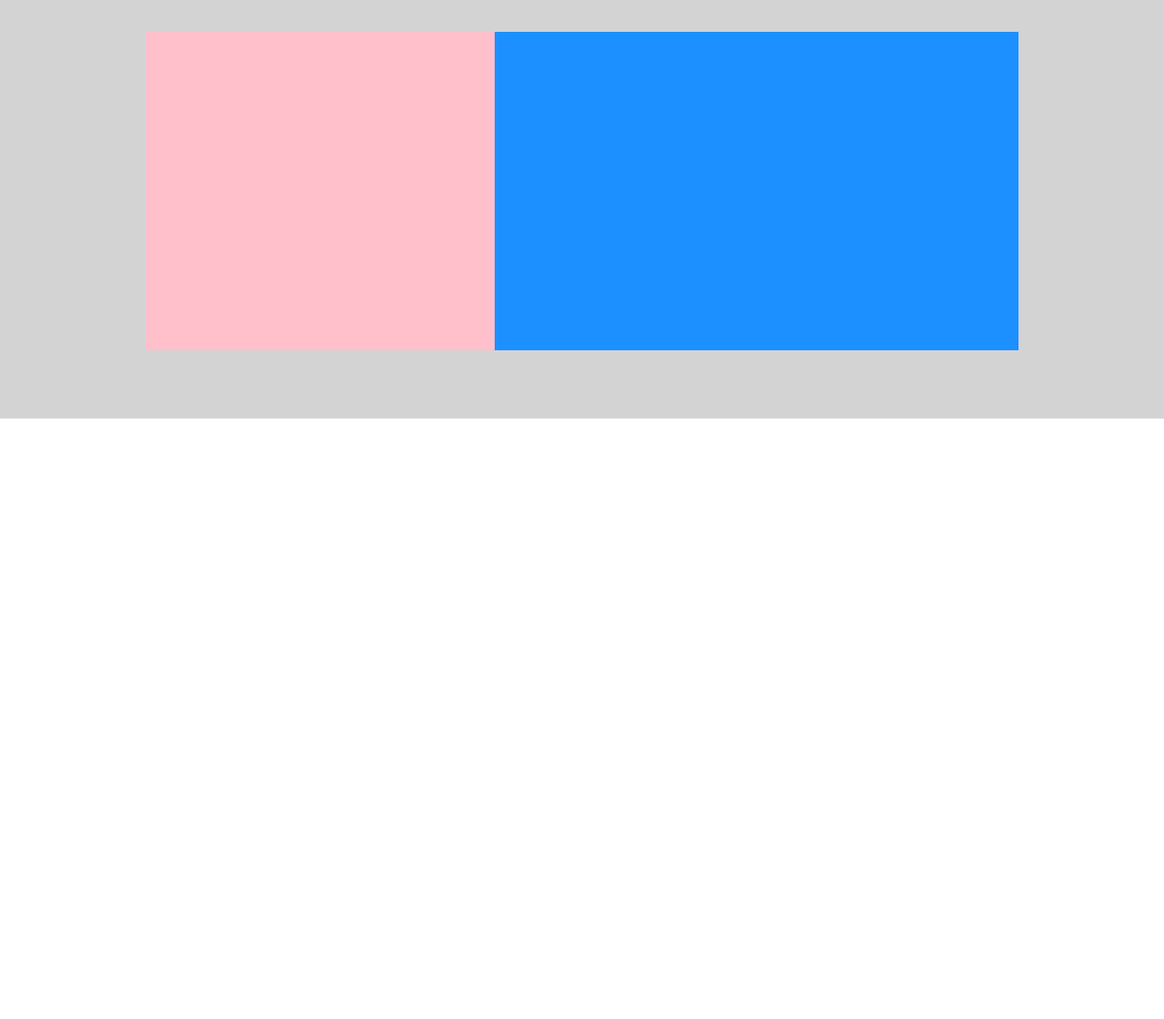
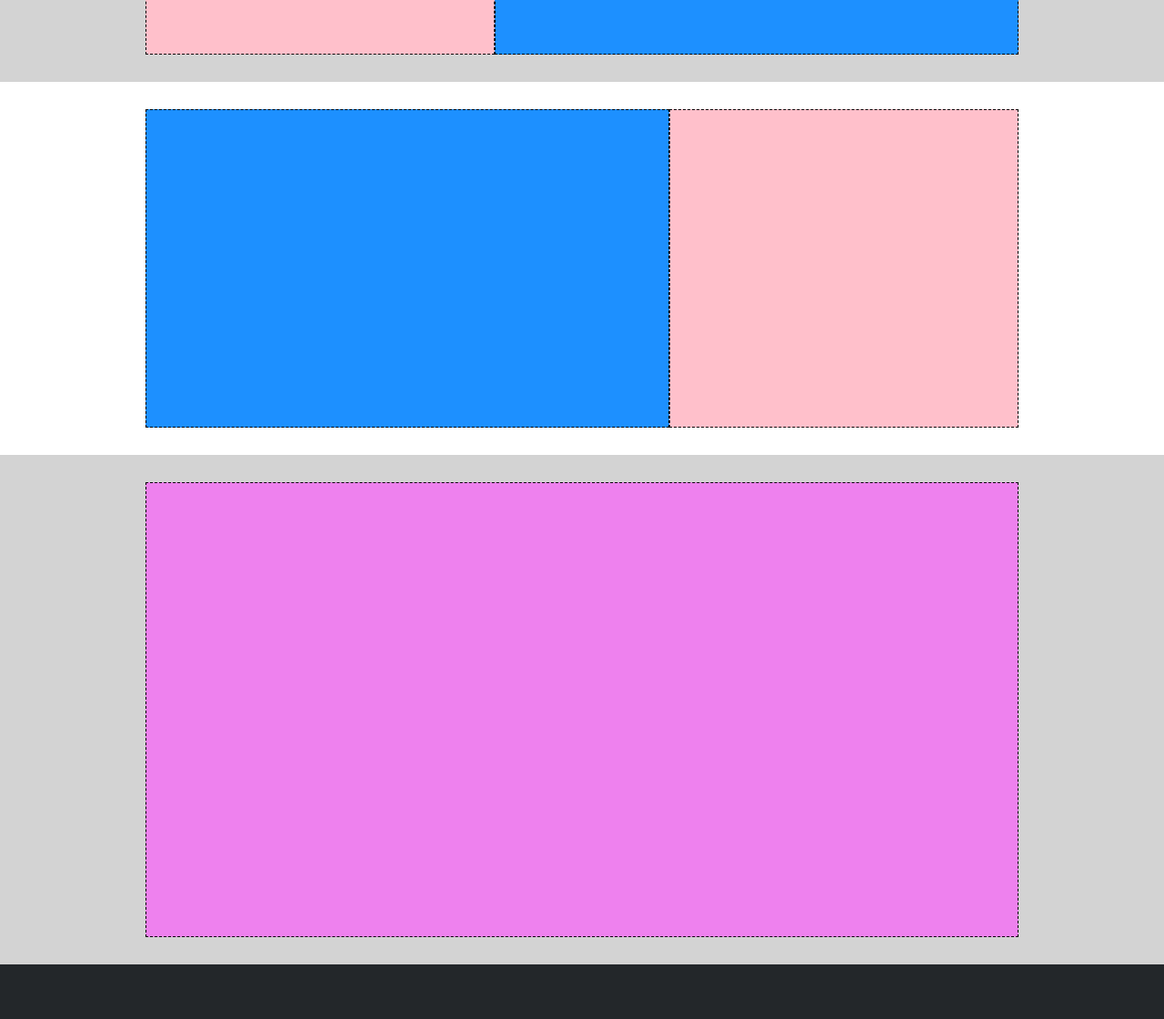
Before and after one commit to italocirillo/htmlcss-struttura-discord, a plain HTML site: page index.html in a window 1280 px wide. Shown: the part 1100-2220 px from the top of the page at 91% size. Before the commit the page ends 1560 px from the top, so only its background shows below. Drawn offline with Linux system fonts and the light colour scheme.

Commit message:
5º blocco fatto

```diff
--- a/css/style.css
+++ b/css/style.css
@@ -63,38 +63,52 @@ nav ul{
 
 /*Sezioni*/
 .sezione{
-    height: 500px;      /* debug */
-
-    display: flex;
-    align-items: center;
+    padding:30px 0px 30px;
+    /* display: flex;
+    align-items: center; */
 }
 
 /*1*/
-.sezione-1{
+.sezione-blu{
     background-color: #00008b;
 }
 .blocco1-A{
     width: 40%;
     background-color: #ee81ee;
     height: 250px;    /* debug */
+    border: 1px dashed black;
 }
 
 /*2*/
-.sezione-2{
+.sezione-bianca{
     background-color: #ffffff;
 }
 .blocco2-A{
     width: 60%;
     background-color: #1d90ff;
     height: 350px;    /* debug */
+    border: 1px dashed black;
 }
 .blocco2-B{
     width: 40%;
     background-color: #ffc0cb;
     height: 350px;    /* debug */
+    border: 1px dashed black;
 }
 
 /*3*/
-.sezione-3{
+.sezione-grigio{
     background-color: #d3d3d3;
 }
+
+/*5*/
+.blocco5-A{
+    background-color: #ee81ee;
+    height: 500px;    /* debug */
+    border: 1px dashed black;
+}
+
+/* 6 */
+.sezione-nera{
+    background-color: #23272a;
+}
--- a/index.html
+++ b/index.html
@@ -44,14 +44,14 @@
     <!-- MAIN -->
     <main>
 
-        <!-- 1 blocco -->
-        <section class="sezione sezione-1">
+        <!-- 1º blocco -->
+        <section class="sezione sezione-blu">
             <div class="contenitore blocco1-A"></div>
         </section>
-        <!-- fine 1 blocco -->
+        <!-- fine 1º blocco -->
 
-        <!-- 2 blocco -->
-        <section class="sezione sezione-2">
+        <!-- 2º blocco -->
+        <section class="sezione sezione-bianco">
 
             <div class="contenitore">
                 <div class="blocco2-A"></div>
@@ -59,10 +59,10 @@
             </div>
 
         </section>
-        <!-- fine 2 blocco -->
+        <!-- fine 2º blocco -->
 
-        <!-- 3 blocco -->
-        <section class="sezione sezione-3">
+        <!-- 3º blocco -->
+        <section class="sezione sezione-grigio">
 
             <div class="contenitore contenitore-reverse">
                 <div class="blocco2-A"></div>
@@ -70,7 +70,31 @@
             </div>
 
         </section>
-        <!-- fine 3 blocco -->
+        <!-- fine 3º blocco -->
+
+        <!-- 4º blocco -->
+        <section class="sezione sezione-bianco">
+
+            <div class="contenitore">
+                <div class="blocco2-A"></div>
+                <div class="blocco2-B"><div>
+            </div>
+
+        </section>
+        <!-- fine 4º blocco -->
+
+        <!-- 5º blocco -->
+        <section class="sezione sezione-grigio">
+            <div class="contenitore blocco5-A"></div>
+        </section>
+        <!-- fine 5º blocco -->
+
+        <!-- 6ºblocco -->
+        <section class="sezione sezione-nera">
+              <div class="contenitore blocco6-grande"></div>
+        </section>
+        <!-- fine 6ºblocco -->
+
 
 
     </main>
```
